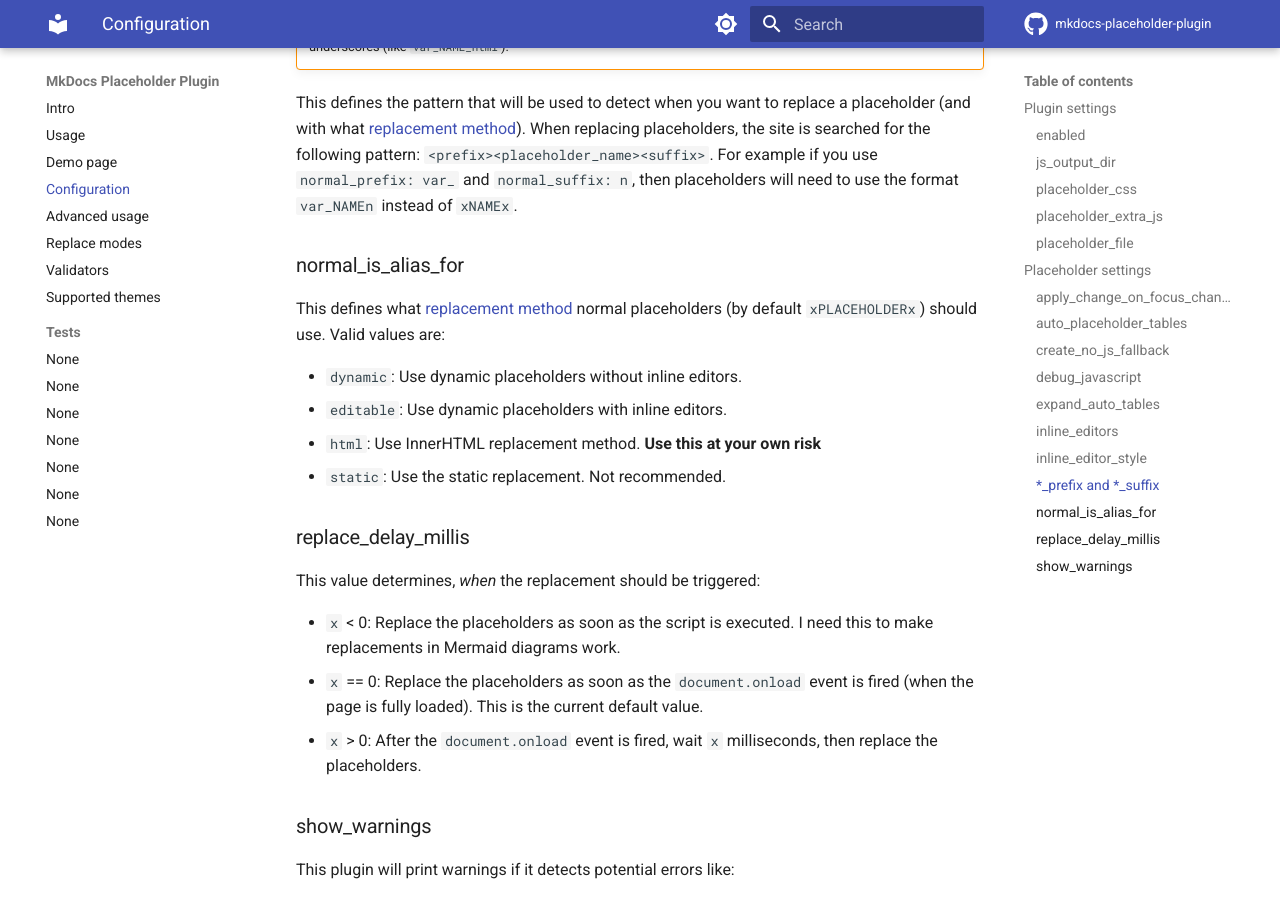
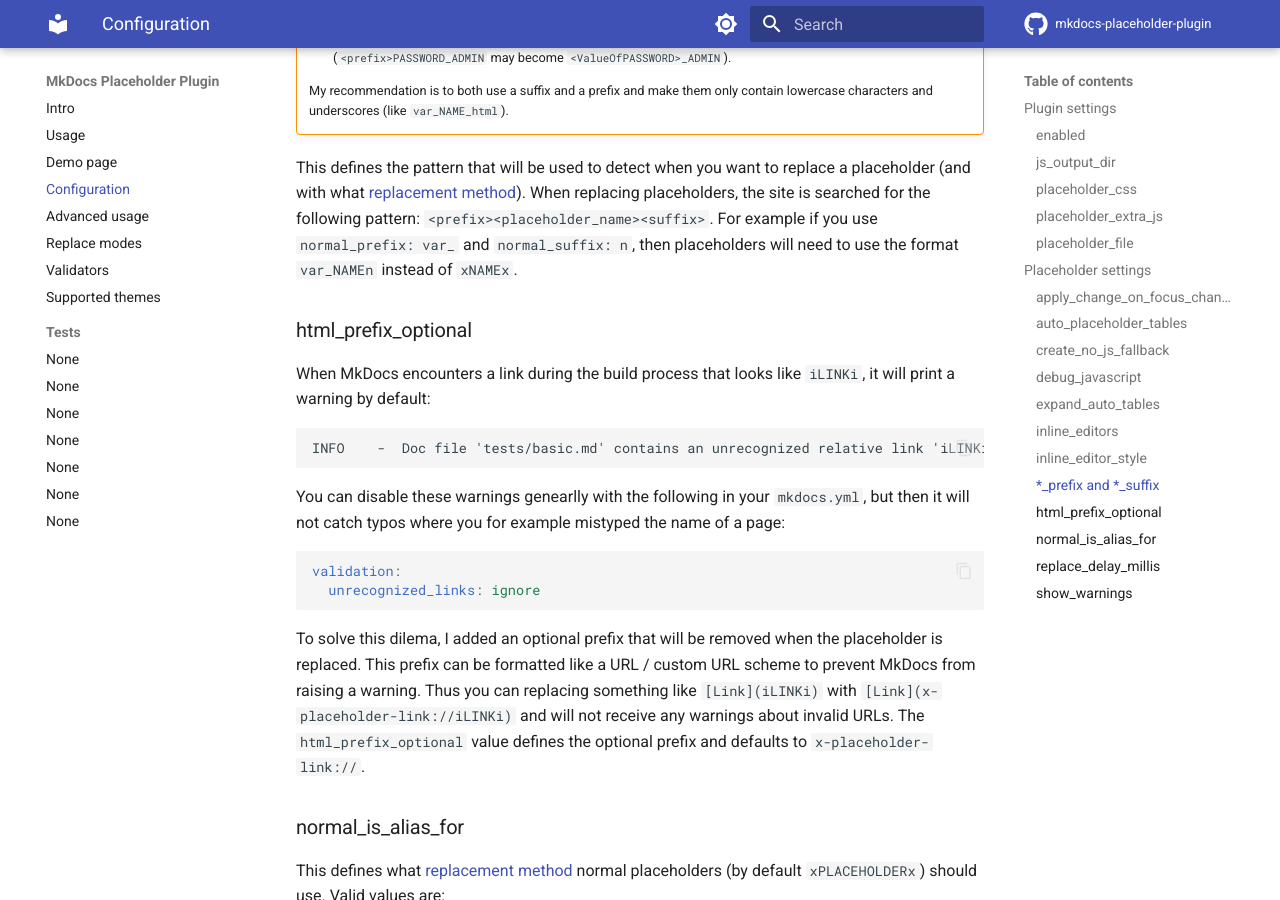
Before and after one commit to six-two/mkdocs-placeholder-plugin, an MkDocs documentation site: the page built from docs/configuration.md, in a window 1280 px wide and 900 px high, scrolled down 5873 px. Built offline with MkDocs 1.6.1 and Material for MkDocs 9.7.7, drawn with Linux system fonts in a browser that asks for light colours; comment, search, counter and statistics services are not loaded; some of the changed text lies outside the part shown.

Commit message:
feat: Add `html_prefix_optional` setting

````diff
--- a/docs/configuration.md
+++ b/docs/configuration.md
@@ -87,6 +87,7 @@ dynamic_suffix | `str` | `d`
 editable_prefix | `str` | `e`
 editable_suffix | `str` | `e`
 expand_auto_tables | `bool` | `True`
+html_prefix_optional | `str` | `x-placeholder-link://`
 html_prefix | `str` | `i`
 html_suffix | `str` | `i`
 inline_editors | `bool` | `True`
@@ -112,6 +113,7 @@ settings:
     editable_prefix: e
     editable_suffix: e
     expand_auto_tables: true
+    html_prefix_optional: "x-placeholder-link://"
     html_prefix: i
     html_suffix: i
     inline_editors: true
@@ -199,6 +201,24 @@ This defines the pattern that will be used to detect when you want to replace a
 When replacing placeholders, the site is searched for the following pattern: `<prefix><placeholder_name><suffix>`.
 For example if you use `normal_prefix: var_` and `normal_suffix: n`, then placeholders will need to use the format `var_NAMEn` instead of `xNAMEx`.
 
+### html_prefix_optional
+
+When MkDocs encounters a link during the build process that looks like `iLINKi`, it will print a warning by default:
+```
+INFO    -  Doc file 'tests/basic.md' contains an unrecognized relative link 'iLINKi', it was left as is.
+```
+
+You can disable these warnings genearlly with the following in your `mkdocs.yml`, but then it will not catch typos where you for example mistyped the name of a page:
+```yaml
+validation:
+  unrecognized_links: ignore
+```
+
+To solve this dilema, I added an optional prefix that will be removed when the placeholder is replaced.
+This prefix can be formatted like a URL / custom URL scheme to prevent MkDocs from raising a warning.
+Thus you can replacing something like `[Link](iLINKi)` with `[Link](x-placeholder-link://iLINKi)` and will not receive any warnings about invalid URLs.
+The `html_prefix_optional` value defines the optional prefix and defaults to `x-placeholder-link://`.
+
 ### normal_is_alias_for
 
 This defines what [replacement method](./replace-modes.md) normal placeholders (by default `xPLACEHOLDERx`) should use.
--- a/mkdocs.yml
+++ b/mkdocs.yml
@@ -90,7 +90,6 @@ markdown_extensions:
 # For MkDocs 1.5 do not warn me about absolute links or `iLINKi`
 validation:
   absolute_links: ignore
-  unrecognized_links: ignore
 
 watch:
 - placeholder-plugin.yaml
--- a/placeholder-plugin.yaml
+++ b/placeholder-plugin.yaml
@@ -9,6 +9,7 @@ settings:
   # static_prefix: x
   # static_suffix: x
   create_no_js_fallback: false
+  # html_prefix_optional: "test://"
   # ## Tests for new editable field placeholder type
   # editable_prefix: EDIT_
   # editable_suffix: _END
````
Also changed, not shown: README.md (+4 -0 lines), 5 other files.
